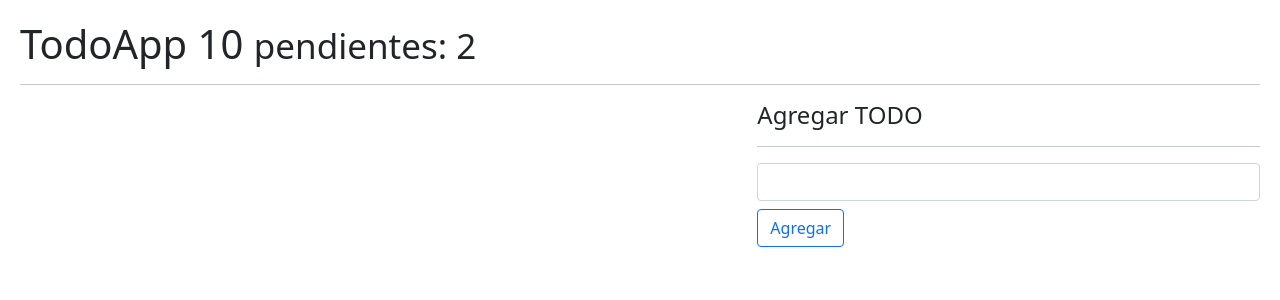
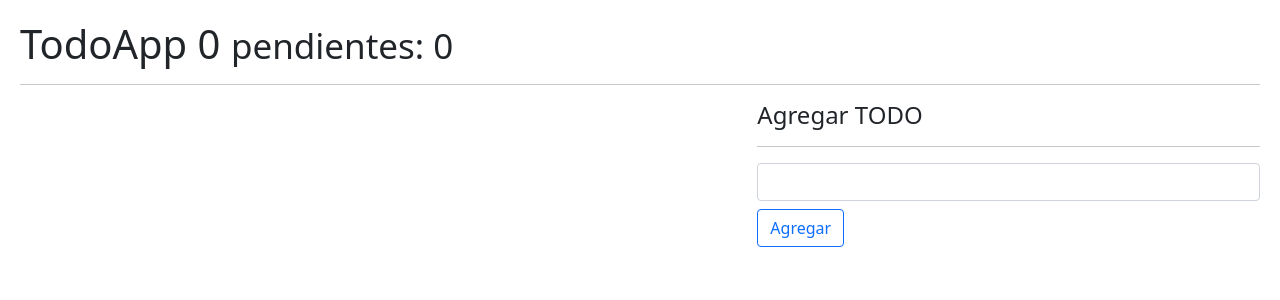
Before and after one commit to supergise/Hooks-vs2, a React (Vite) app: page / in a window 1280 px wide. Shown: the top 300 px of the page. Built offline with nearby package versions, Linux system fonts and the light colour scheme.

Commit message:
useReducer improve

```diff
--- a/src/08-useReducer/TodoApp.jsx
+++ b/src/08-useReducer/TodoApp.jsx
@@ -1,50 +1,24 @@
-import { useEffect, useReducer } from "react";
-import { todoReducer, TodoList, TodoAdd } from "./";
-
-const initialState = [
-    // {
-    //     id: new Date().getTime(),
-    //     description: "Recolectar la piedra del alma",
-    //     done: false,
-    // },
-];
-
-const init = () => {
-    return JSON.parse(localStorage.getItem("todos")) || [];
-};
+import { useTodos } from "../hooks";
+import { TodoList, TodoAdd } from "./";
 
 export const TodoApp = () => {
-    const [todos, dispatch] = useReducer(todoReducer, initialState, init); // todos es el state y el dispatch despacha el todo
 
-    useEffect(() => {
-        localStorage.setItem("todos", JSON.stringify(todos) || []);
-    }, [todos]);
-
-    const handleNewTodo = (todo) => {
-        const action = {
-            type: "[TODO] Add Todo",
-            payload: todo,
-        };
-        dispatch(action);
-    };
-
-    const handleDeleteTodo = (id) => {
-        dispatch({
-            type: "[TODO] Remove Todo",
-            payload: id,
-        });
-    };
+    const {todos, todosCount, pendingTodosCount, handleNewTodo, handleDeleteTodo, handleToggleTodo} = useTodos();
 
     return (
         <>
             <h1>
-                TodoApp 10 <small>pendientes: 2</small>
+                TodoApp {todosCount} <small>pendientes: {pendingTodosCount}</small> {/* TodoApp {todos.length} <small>pendientes: {todos.filter(todo => !todo.done).length}</small> */}
             </h1>
             <hr />
 
             <div className="row">
                 <div className="col-7">
-                    <TodoList todos={todos} onDeleteTodo={handleDeleteTodo} />
+                    <TodoList
+                        todos={todos}
+                        onDeleteTodo={handleDeleteTodo}
+                        onToggleTodo={handleToggleTodo}
+                    />
                 </div>
 
                 <div className="col-5">
@@ -52,6 +26,7 @@ export const TodoApp = () => {
                     <hr />
 
                     <TodoAdd onNewTodo={handleNewTodo} />
+
                 </div>
             </div>
         </>
--- a/src/08-useReducer/TodoItem.jsx
+++ b/src/08-useReducer/TodoItem.jsx
@@ -1,7 +1,14 @@
-export const TodoItem = ({ todo, onDeleteTodo }) => {
+export const TodoItem = ({ todo, onDeleteTodo, onToggleTodo }) => {
     return (
         <li className="list-group-item d-flex justify-content-between">
-            <span className="align-self-center">{todo.description}</span>
+            <span
+                className={`align-self-center ${
+                    todo.done ? "text-decoration-line-through" : ""
+                }`}
+                onClick={() => onToggleTodo(todo.id)}
+            >
+                {todo.description}
+            </span>
             <button
                 className="btn btn-danger"
                 onClick={() => onDeleteTodo(todo.id)}
--- a/src/08-useReducer/TodoList.jsx
+++ b/src/08-useReducer/TodoList.jsx
@@ -1,6 +1,6 @@
 import { TodoItem } from "./";
 
-export const TodoList = ({ todos = [], onDeleteTodo }) => {
+export const TodoList = ({ todos = [], onDeleteTodo, onToggleTodo }) => {
     return (
         <ul className="list-group">
             {todos.map((todo) => (
@@ -8,6 +8,7 @@ export const TodoList = ({ todos = [], onDeleteTodo }) => {
                     key={todo.id}
                     todo={todo}
                     onDeleteTodo={onDeleteTodo}
+                    onToggleTodo={onToggleTodo}
                 />
             ))}
         </ul>
--- a/src/08-useReducer/todoReducer.js
+++ b/src/08-useReducer/todoReducer.js
@@ -1,3 +1,5 @@
+import { TodoItem } from "./TodoItem";
+
 export const todoReducer = (initialState = [], action) => {
     switch (action.type) {
         case "[TODO] Add Todo":
@@ -6,6 +8,17 @@ export const todoReducer = (initialState = [], action) => {
         case "[TODO] Remove Todo":
             return initialState.filter((todo) => todo.id !== action.payload);
 
+        case "[TODO] Toggle Todo":
+                return initialState.map(todo => {
+                    if (todo.id === action.payload) {
+                        return {
+                            ...todo,
+                            done: !todo.done
+                        }
+                    }
+                    return todo;
+                });
+
         default:
             return initialState;
     }
--- a/src/hooks/index.js
+++ b/src/hooks/index.js
@@ -1,3 +1,4 @@
 export * from './useCounter';
 export * from './useFetch';
 export * from './useForm';
+export * from './useTodos';
--- /dev/null
+++ b/src/hooks/useTodos.js
@@ -0,0 +1,46 @@
+import { useEffect, useReducer } from "react";
+import { todoReducer } from "../08-useReducer";
+
+const init = () => {
+    return JSON.parse(localStorage.getItem("todos")) || [];
+};
+
+
+export const useTodos = () => {
+
+    const [todos, dispatch] = useReducer(todoReducer, [], init); // initial state = []
+    useEffect(() => {
+        localStorage.setItem("todos", JSON.stringify(todos) || []);
+    }, [todos]);
+
+    const handleNewTodo = (todo) => {
+        const action = {
+            type: "[TODO] Add Todo",
+            payload: todo,
+        };
+        dispatch(action);
+    };
+
+    const handleDeleteTodo = (id) => {
+        dispatch({
+            type: "[TODO] Remove Todo",
+            payload: id,
+        });
+    };
+
+    const handleToggleTodo = (id) => {
+        dispatch({
+            type: "[TODO] Toggle Todo",
+            payload: id,
+        });
+    };
+
+  return {
+      todos,
+      todosCount: todos.length,
+      pendingTodosCount: todos.filter(todo => !todo.done).length,
+      handleNewTodo,
+      handleDeleteTodo,
+      handleToggleTodo,
+  }
+}
```
